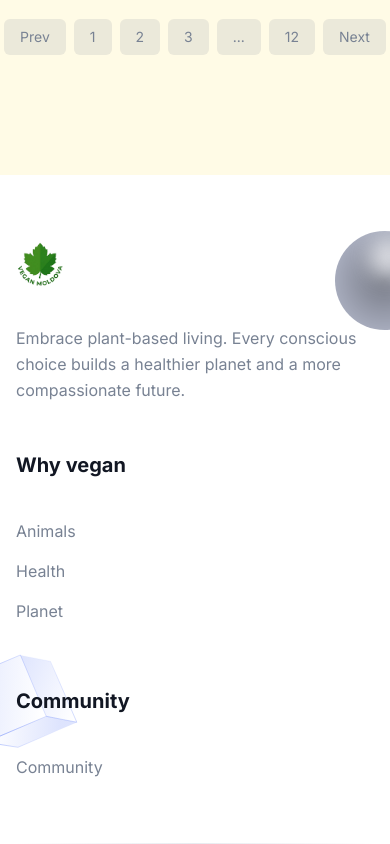
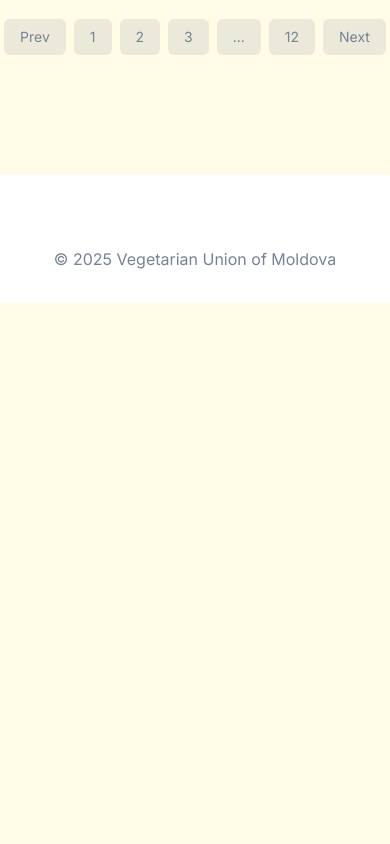
Before and after one commit to AnimalLiberationTech/veg-md, a Next.js app: page /en/blog in a window 390 px wide. Shown: the part 1615-2459 px from the top of the page. After the commit the page ends 1918 px from the top, so only its background shows below. Built offline with nearby package versions, Linux system fonts and the light colour scheme.

Commit message:
declutter footer

```diff
--- a/src/components/Footer/index.tsx
+++ b/src/components/Footer/index.tsx
@@ -7,12 +7,13 @@ import menuData from "../Header/menuData";
 const Footer = () => {
   const tMenu = useTranslations("menu");
   const t = useTranslations("footer");
+  const tGlobal = useTranslations("global");
 
   return (
     <>
-      <footer className="relative z-10 bg-white pt-16 dark:bg-gray-dark md:pt-20 lg:pt-24">
+      <footer className="relative z-10 bg-white pt-10 dark:bg-gray-dark md:pt-20 lg:pt-24">
         <div className="container">
-          <div className="-mx-4 flex flex-wrap">
+          <div className="-mx-4 hidden flex-wrap md:flex">
             <div className="w-full px-4 md:w-1/2 lg:w-4/12 xl:w-5/12">
               <div className="mb-12 max-w-90 lg:mb-16">
                 <Link href="/" className="mb-8 inline-block">
@@ -147,9 +148,14 @@ const Footer = () => {
             ))}
           </div>
 
-          <div className="h-px w-full bg-linear-to-r from-transparent via-[#D2D8E183] to-transparent dark:via-[#959CB183]"></div>
+          <div className="hidden h-px w-full bg-linear-to-r from-transparent via-[#D2D8E183] to-transparent dark:via-[#959CB183] md:block"></div>
+          <div className="py-8">
+            <p className="text-center text-base text-body-color dark:text-body-color-dark">
+              &copy; {new Date().getFullYear()} {tGlobal("uvm")}
+            </p>
+          </div>
         </div>
-        <div className="absolute right-0 top-14 z-[-1]">
+        <div className="absolute right-0 top-14 z-[-1] hidden md:block">
           <svg
             width="55"
             height="99"
@@ -223,7 +229,7 @@ const Footer = () => {
             </defs>
           </svg>
         </div>
-        <div className="absolute bottom-24 left-0 z-[-1]">
+        <div className="absolute bottom-24 left-0 z-[-1] hidden md:block">
           <svg
             width="79"
             height="94"
--- a/src/components/Hero/index.tsx
+++ b/src/components/Hero/index.tsx
@@ -27,8 +27,8 @@ const Hero = () => {
         <div className="container relative z-10">
           <div className="-mx-4 flex flex-wrap items-center">
             {/* Text Content */}
-            <div className="w-full px-4 md:w-1/2">
-              <div className="max-w-125">
+            <div className="w-full px-4 pt-10 md:w-1/2 md:pt-0">
+              <div className="max-w-125 md:-mt-6 xl:-mt-7.5 2xl:-mt-9">
                 <h1 className="mb-6 text-4xl font-bold leading-tight text-dark dark:text-white sm:text-5xl md:text-5xl lg:text-6xl">
                   {t("mainTitle")} <span className="text-dark relative">{t("highlight")}
                     <span className="absolute -bottom-2 left-0 w-full h-1 bg-yellow-300/40 dark:bg-yellow-300/20"></span>
```
